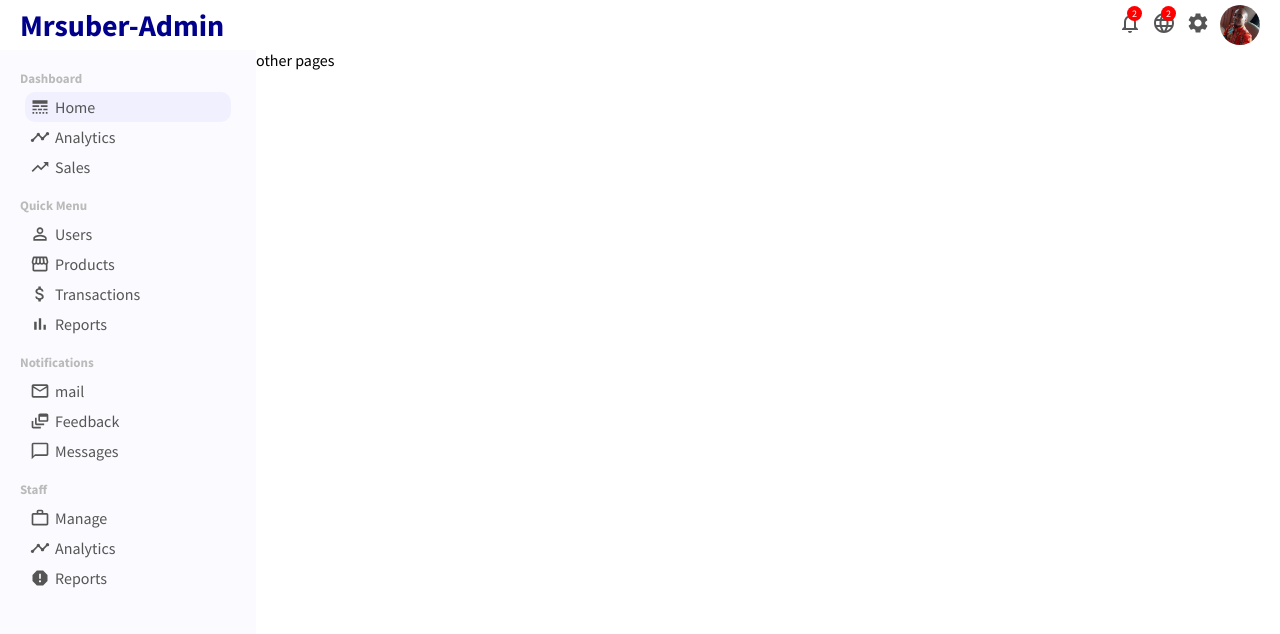
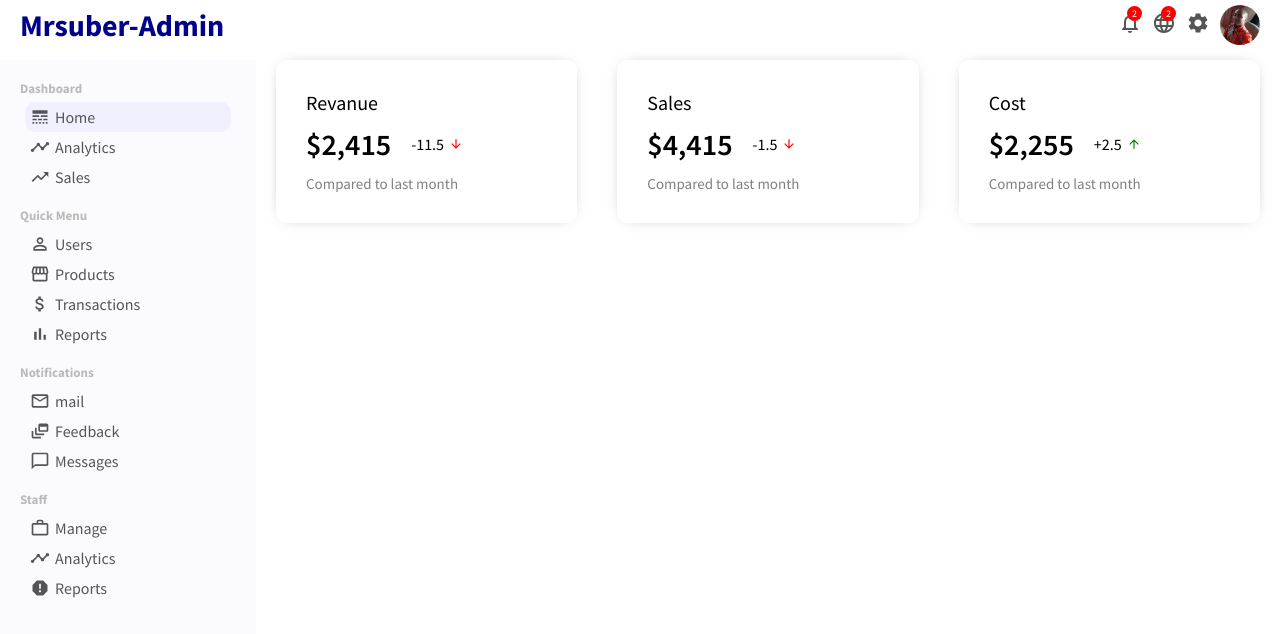
Before and after one commit to mrsuber/Admin-dashboard, a React (Create React App) app in the folder dashboard-frontend/: page / in a window 1280 px wide. Shown: the top 634 px of the page. Built offline with nearby package versions, Linux system fonts and the light colour scheme.

Commit message:
the featured container created and done

```diff
--- a/dashboard-frontend/src/App.js
+++ b/dashboard-frontend/src/App.js
@@ -1,15 +1,18 @@
 import Topbar from './components/topbar/Topbar'
 import Sidbar from './components/sidebar/Sidebar'
 import './app.css'
+import Home from "./pages/home/Home"
+
+
+
+
 function App() {
   return (
     <div>
       <Topbar/>
       <div className="container">
         <Sidbar />
-        <div className="others">
-          other pages
-        </div>
+        <Home />
       </div>
     </div>
   );
--- a/dashboard-frontend/src/app.css
+++ b/dashboard-frontend/src/app.css
@@ -1,8 +1,4 @@
 .container{
   display: flex;
+  margin-top: 10px;
 }
-
-.others{
-    flex:4;
-
-}
--- /dev/null
+++ b/dashboard-frontend/src/components/featuredInfo/FeaturedInfo.jsx
@@ -0,0 +1,55 @@
+import './featuredInfo.css'
+import {ArrowDownward,ArrowUpward} from "@material-ui/icons"
+
+export default function FeaturedInfo(){
+  return(
+    <div className="featured">
+        <div className="featuredItem">
+          <span className="featuredTitle">Revanue</span>
+          <div className="featuredMoneyContainer">
+            <span className="featuredMoney">$2,415</span>
+            <span className="featuredMoneyRate">
+            -11.5 <ArrowDownward className="featuredIcon negative"/>
+            </span>
+            </div>
+            <span className="featuredSub">
+              Compared to last month
+            </span>
+
+
+        </div>
+
+
+        <div className="featuredItem">
+          <span className="featuredTitle">Sales</span>
+          <div className="featuredMoneyContainer">
+            <span className="featuredMoney">$4,415</span>
+            <span className="featuredMoneyRate">
+            -1.5 <ArrowDownward className="featuredIcon negative"/>
+            </span>
+            </div>
+            <span className="featuredSub">
+              Compared to last month
+            </span>
+
+
+        </div>
+
+
+        <div className="featuredItem">
+          <span className="featuredTitle">Cost</span>
+          <div className="featuredMoneyContainer">
+            <span className="featuredMoney">$2,255</span>
+            <span className="featuredMoneyRate">
+            +2.5 <ArrowUpward className="featuredIcon "/>
+            </span>
+            </div>
+            <span className="featuredSub">
+              Compared to last month
+            </span>
+
+
+        </div>
+    </div>
+  )
+}
--- /dev/null
+++ b/dashboard-frontend/src/components/featuredInfo/featuredInfo.css
@@ -0,0 +1,47 @@
+.featured{
+  width: 100%;
+  display:flex;
+  justify-content: space-between;
+}
+.featuredItem{
+  flex:1;
+  margin:0px 20px;
+  padding: 30px;
+  border-radius: 10px;
+  cursor: pointer;
+  -webkit-box-shadow: 0px 0px 15px -10px rgba(0,0,0,0.75);
+  box-shadow: 0px 0px 15px -10px rgba(0,0,0,0.75);
+}
+
+.featuredTitle{
+  font-size: 20px;
+}
+.featuredMoneyContainer{
+  margin: 10px 0px;
+  display: flex;
+  align-items: center;
+
+}
+.featuredMoney{
+  font-size: 30px;
+  font-weight: 600;
+}
+.featuredMoneyRate{
+  display: flex;
+  align-items: center;
+  margin-left: 20px;
+}
+ .featuredIcon{
+   font-size: 14px !important;
+   margin-left: 5px;
+   color:green;
+ }
+
+ .featuredIcon.negative{
+  color:red;
+ }
+
+ .featuredSub{
+   font-size: 15px;
+   color: gray;
+ }
--- a/dashboard-frontend/src/pages/home/Home.jsx
+++ b/dashboard-frontend/src/pages/home/Home.jsx
@@ -1,10 +1,10 @@
 import './home.css'
-
+import FeaturedInfo from "../../components/featuredInfo/FeaturedInfo"
 
 export default function Home(){
   return(
     <div className="home">
-
+    <FeaturedInfo />
     </div>
   )
 }
--- a/dashboard-frontend/src/pages/home/home.css
+++ b/dashboard-frontend/src/pages/home/home.css
@@ -0,0 +1,3 @@
+.home{
+  flex: 4;
+}
```
